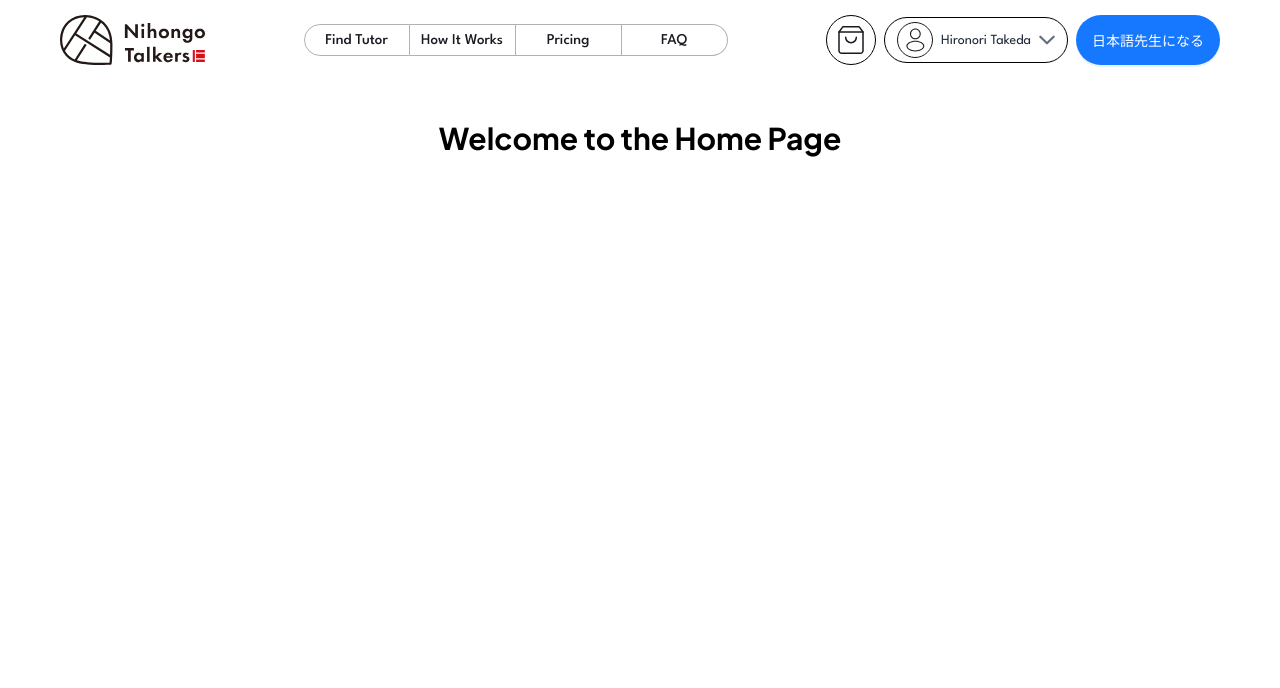
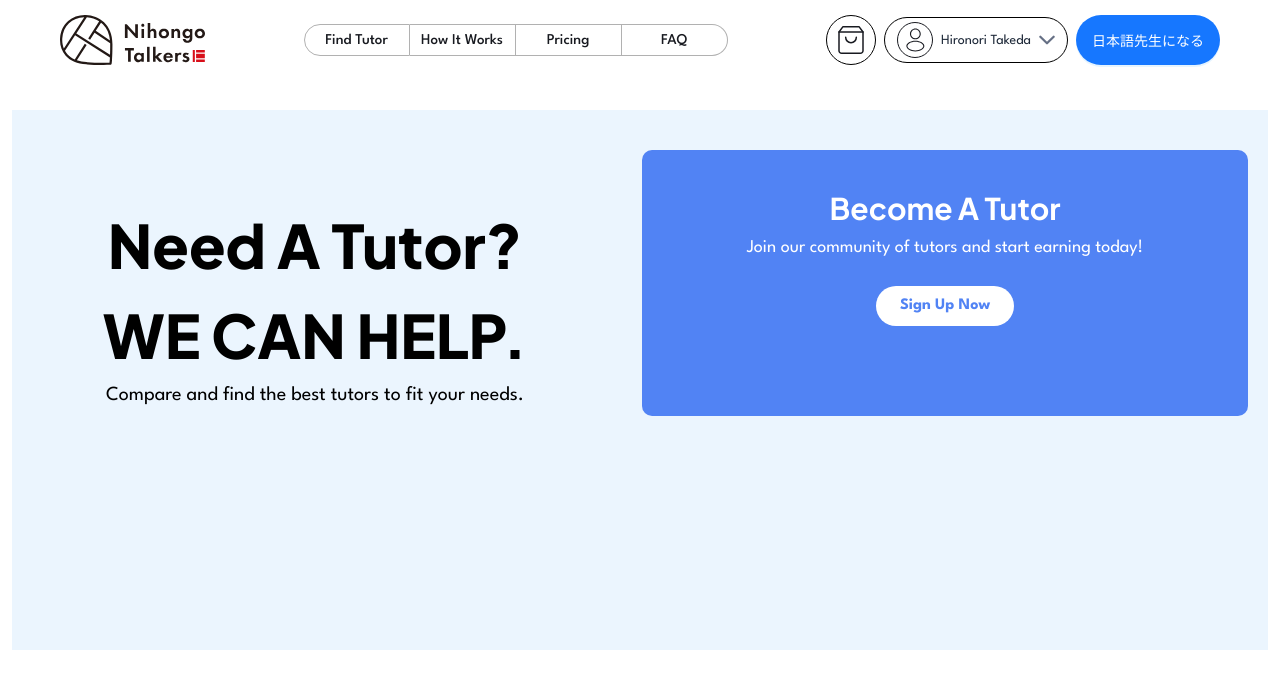
Before and after one commit to Abdullah33098/Nihongo_Talkers, a React (Vite) app in the folder frontend/: page / in a window 1280 px wide. Shown: the top 688 px of the page. Built offline with nearby package versions, Linux system fonts and the light colour scheme.

Commit message:
working on hero section

```diff
--- a/frontend/src/pages/Home.jsx
+++ b/frontend/src/pages/Home.jsx
@@ -3,7 +3,28 @@ import React from 'react'
 const Home = () => {
   return (
     <div>
-        <h1 className="text-center text-3xl font-bold mt-10">Welcome to the Home Page</h1>
+        <div className="w-full h-[600px] flex items-center px-3 gap-2.5 justify-center align-center">
+        <div className='w-[1296px] bg-[#EBF5FE]'>
+        <div className='w-[1236px] h-[540px] gap-6 flex'>
+        <div className='w-[660px] h-[266px] pt-[50px] gap-2.5' >
+        <h1 className="text-center font-extrabold text-[60px] mt-10 "> Need A Tutor?<br />WE CAN HELP.</h1>
+        <div className='text-center font-normal text-[20px] text-[#717171'>
+          Compare and find the best tutors to fit your needs.
+        </div>
+        </div>
+          <div className='w-[660px] h-[266px] bg-[#5183F4] rounded-[10px] mt-10'>
+          <h1 className='text-white text-center text-3xl font-bold pt-10'>Become A Tutor</h1>
+          <p className='text-white text-center text-lg pt-2'>Join our community of tutors and start earning today!</p>
+          <div className='flex justify-center mt-6'>
+            <button className='bg-white text-[#5183F4] px-6 py-2 rounded-full font-semibold'>Sign Up Now</button>
+          </div>
+        </div>
+
+        </div>
+
+        </div>
+
+    </div>
     </div>
   )
 }
```
